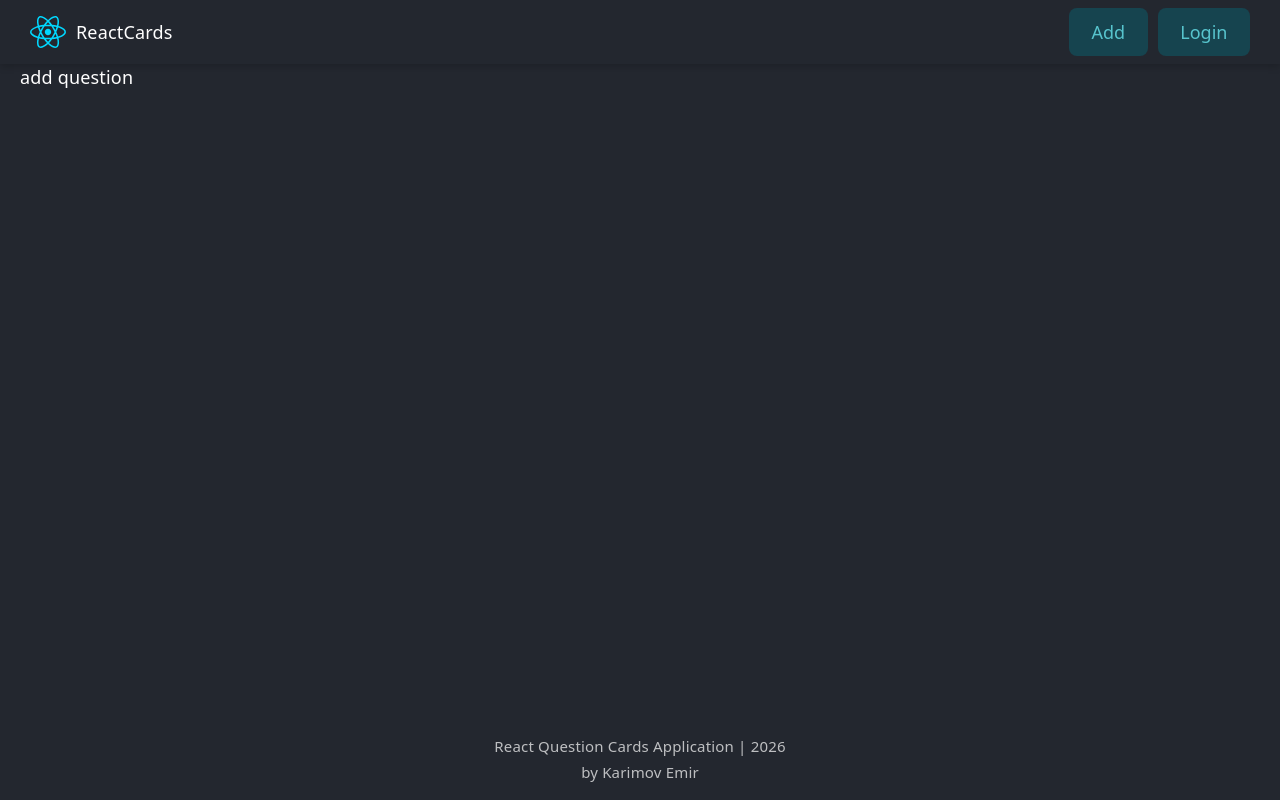
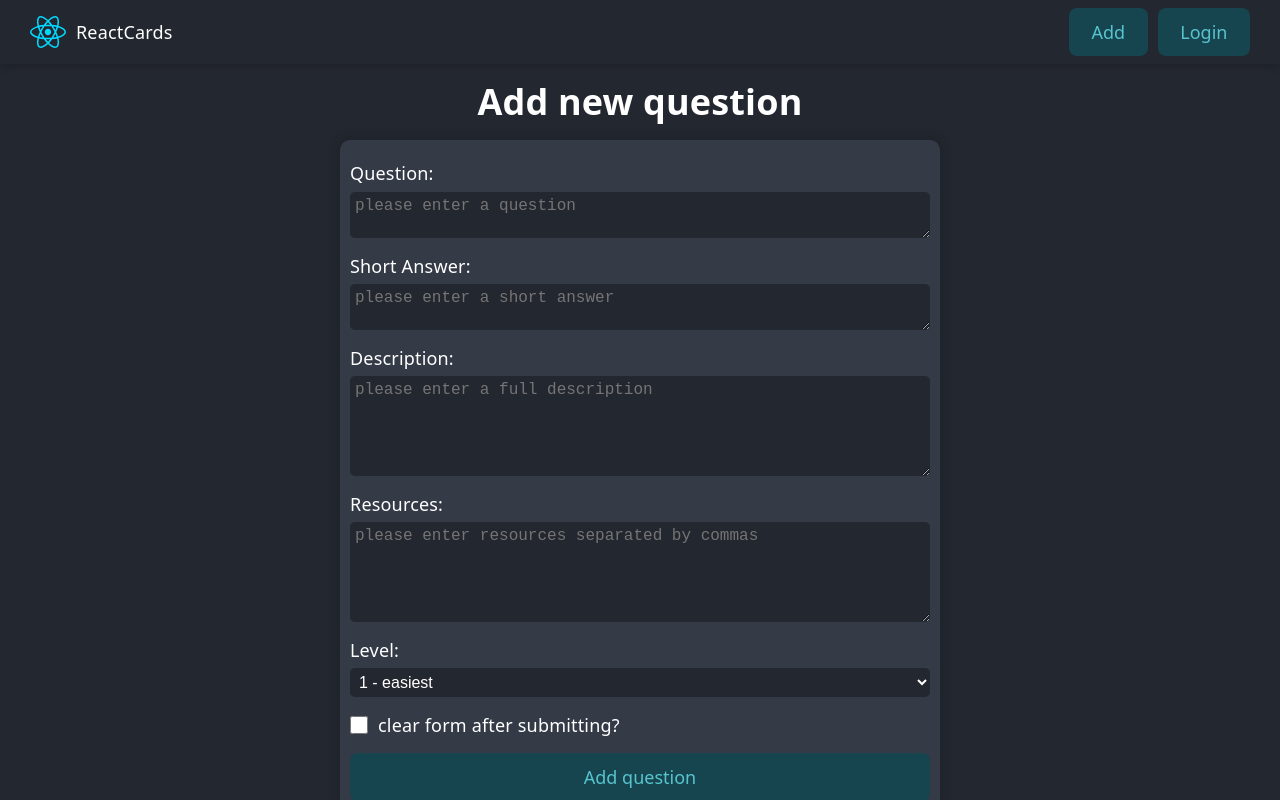
Before and after one commit to karimover/ReactCards-App, a React (Vite) app: page /addquestion in a window 1280 px wide. Built offline with nearby package versions, Linux system fonts and the light colour scheme.

Commit message:
add question page layout

```diff
--- a/src/App.jsx
+++ b/src/App.jsx
@@ -3,6 +3,7 @@
 import { HomePage } from "./pages/HomePage";
 import { NotFoundPage } from "./pages/NotFoundPage";
 import { QuestionPage } from "./pages/QuestionPage";
+import { AddQuestionPage } from "./pages/AddQuestionPage";
 
 function App() {
     return (
@@ -11,7 +12,7 @@
                 <Route element={<MainLayout />}>
                     <Route path="/" element={<HomePage />} />
                     <Route path="/forbidden" element={<div>forbidden</div>} />
-                    <Route path="/addquestion" element={<div>add question</div>} />
+                    <Route path="/addquestion" element={<AddQuestionPage />} />
                     <Route path="/question/:id" element={<QuestionPage />} />
 
                     <Route path="*" element={<NotFoundPage />} />
--- a/src/index.css
+++ b/src/index.css
@@ -7,6 +7,7 @@
   --btn-text-color: #fff;
 
   --card-bg-color: #343a46;
+  --green-color: #219679;
 
   --sans: system-ui, 'Segoe UI', Roboto, sans-serif;
   --heading: system-ui, 'Segoe UI', Roboto, sans-serif;
@@ -52,6 +53,7 @@
 
 
     --card-bg-color: #ebedf0;
+    --green-color: #219679;
   }
 }
 
@@ -64,5 +66,6 @@
     --btn-text-color: #57C4CD;
 
     --card-bg-color: #343a46;
+    --green-color: #219679;
   }
 }
--- /dev/null
+++ b/src/pages/AddQuestionPage/AddQuestionPage.jsx
@@ -0,0 +1,85 @@
+import { Button } from "../../components/Button";
+import cls from "./AddQuestionPage.module.css";
+
+export const AddQuestionPage = () => {
+    return (
+        <>
+            <h1 className={cls.formTitle}>Add new question</h1>
+
+            <div className={cls.formContainer}>
+                <form className={cls.form}>
+                    <div className={cls.formControl}>
+                        <label htmlFor="questionField">Question: </label>
+                        <textarea
+                            defaultValue={""}
+                            name="question"
+                            id="questionField"
+                            cols="30"
+                            rows="2"
+                            required
+                            placeholder="please enter a question"
+                        ></textarea>
+                    </div>
+                    <div className={cls.formControl}>
+                        <label htmlFor="answerField">Short Answer: </label>
+                        <textarea
+                            defaultValue={""}
+                            name="answer"
+                            id="answerField"
+                            cols="30"
+                            rows="2"
+                            required
+                            placeholder="please enter a short answer"
+                        ></textarea>
+                    </div>
+                    <div className={cls.formControl}>
+                        <label htmlFor="descriptionField">Description: </label>
+                        <textarea
+                            defaultValue={""}
+                            name="description"
+                            id="descriptionField"
+                            cols="30"
+                            rows="5"
+                            required
+                            placeholder="please enter a full description"
+                        ></textarea>
+                    </div>
+                    <div className={cls.formControl}>
+                        <label htmlFor="resourcesField">Resources: </label>
+                        <textarea
+                            defaultValue={""}
+                            name="resources"
+                            id="resourcesField"
+                            cols="30"
+                            rows="5"
+                            required
+                            placeholder="please enter resources separated by commas"
+                        ></textarea>
+                    </div>
+                    <div className={cls.formControl}>
+                        <label htmlFor="levelField">Level: </label>
+                        <select name="level" id="levelField" defaultValue={""}>
+                            <option disabled>Question level</option>
+                            <hr />
+                            <option value="1">1 - easiest</option>
+                            <option value="2">2 - medium</option>
+                            <option value="3">3 - hardest</option>
+                        </select>
+                    </div>
+
+                    <label htmlFor="clearFormField" className={cls.clearFormControl}>
+                        <input
+                            className={cls.checkbox}
+                            type="checkbox"
+                            name="clearForm"
+                            id="clearFormField"
+                            defaultValue={true}
+                        />
+                        <span>clear form after submitting?</span>
+                    </label>
+                    <Button>Add question</Button>
+                </form>
+            </div>
+        </>
+    );
+};
--- /dev/null
+++ b/src/pages/AddQuestionPage/AddQuestionPage.module.css
@@ -0,0 +1,70 @@
+.formTitle {
+    margin: 25px auto;
+    width: fit-content;
+}
+
+.formContainer {
+    width: 100%;
+    max-width: 600px;
+    margin: 0 auto;
+    border-radius: 10px;
+    background-color: var(--card-bg-color);
+    box-shadow: 0 0 8px 5px rgba(0, 0, 0, .1);
+}
+
+/* form component */
+.form {
+    width: 100%;
+    padding: 20px 10px;
+    display: flex;
+    flex-direction: column;
+    justify-content: start;
+    align-items: stretch;
+    gap: 15px;
+}
+
+.formControl {
+    width: 100%;
+    display: flex;
+    flex-direction: column;
+    justify-content: start;
+    align-items: stretch;
+    gap: 5px;
+
+    label {
+        color: var(--text-color);
+        font-size: 18px;
+    }
+
+    select, textarea {
+        padding: 5px;
+        color: var(--text-color);
+        background-color: var(--main-bg-color);
+        font-size: 16px;
+        border-radius: 5px;
+        border: none;
+        outline: none;
+    }
+
+    select:focus-visible, textarea:focus-visible {
+        outline: 2px solid var(--green-color);
+    }
+}
+
+.clearFormControl {
+    width: 100%;
+    display: flex;
+    justify-content: start;
+    align-items: center;
+    gap: 10px;
+}
+
+.checkbox {
+    width: 18px;
+    height: 18px;
+    accent-color: var(--green-color);
+}
+
+.checkbox:disabled + span {
+    opacity: 50%;
+}
--- /dev/null
+++ b/src/pages/AddQuestionPage/index.jsx
@@ -0,0 +1 @@
+export { AddQuestionPage } from "./AddQuestionPage";
--- a/src/pages/QuestionPage/QuestionPage.jsx
+++ b/src/pages/QuestionPage/QuestionPage.jsx
@@ -42,6 +42,7 @@
     }, []);
 
     useEffect(() => {
+        // eslint-disable-next-line react-hooks/set-state-in-effect
         card !== null && setIsChecked(card.completed);
     }, [card]);
     const onCheckboxChangeHandler = () => {
--- a/src/pages/QuestionPage/QuestionPage.module.css
+++ b/src/pages/QuestionPage/QuestionPage.module.css
@@ -82,5 +82,5 @@
 .checkbox {
     width: 18px;
     height: 18px;
-    accent-color: #16c48F;
+    accent-color: var(--green-color);
 }
```
